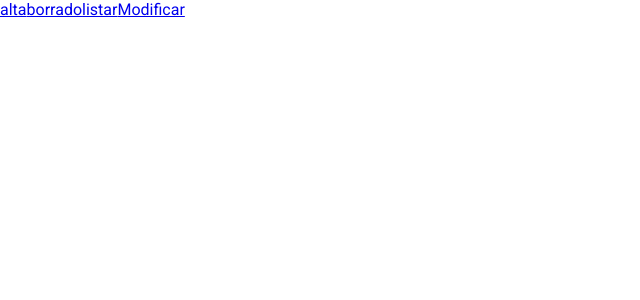
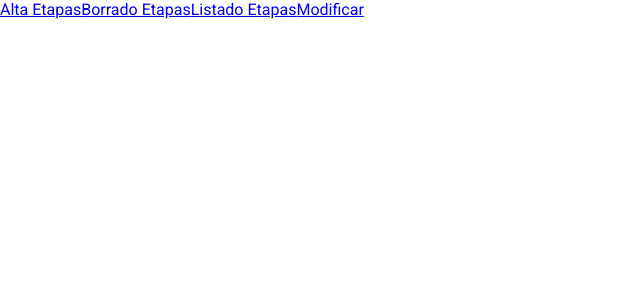
Before and after one commit to EVGEgonzalez/2122_2DAW, an Angular app: page /angular-etapas/ in a window 1280 px wide. Shown: the top 300 px of the page, without its empty margins (0-640 px from the left). Built offline with nearby package versions, Linux system fonts and the light colour scheme.

Commit message:
app component

```diff
--- a/src/app/app.component.html
+++ b/src/app/app.component.html
@@ -1,5 +1,5 @@
-<a [href]="'altaetapas'">alta</a>
-<a [href]="'borradoetapas'">borrado</a>
-<a [href]="'listadoetapas'">listar</a>
+<a [href]="'altaetapas'">Alta Etapas</a>
+<a [href]="'borradoetapas'">Borrado Etapas</a>
+<a [href]="'listadoetapas'">Listado Etapas</a>
 <a [href]="'modificaretapas'">Modificar</a>
 <router-outlet></router-outlet>
```
